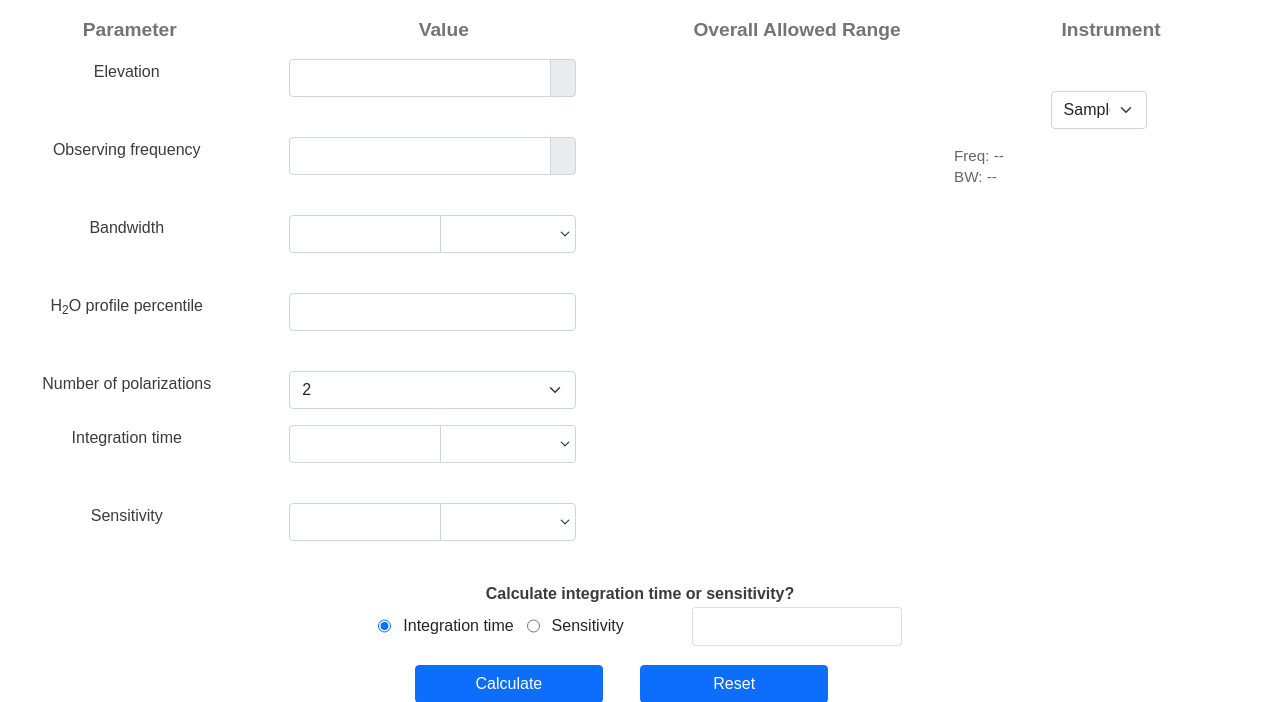
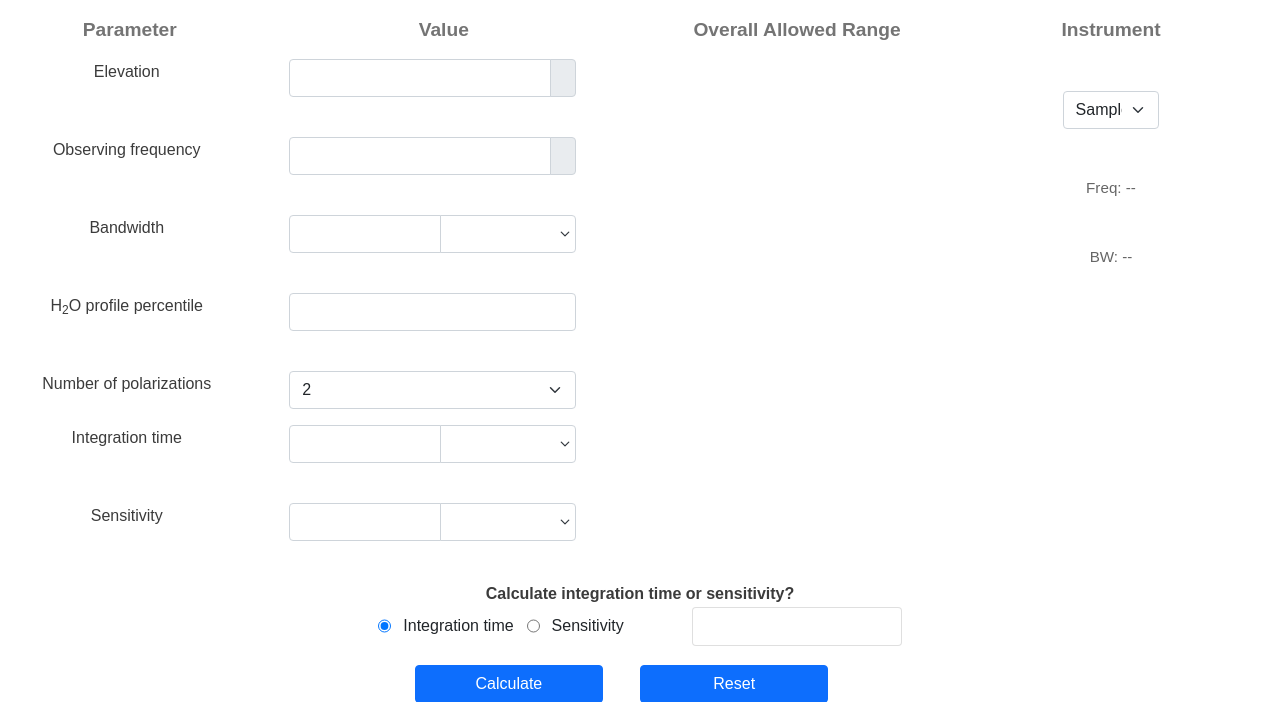
Before and after one commit to ukatc/AtLAST_sensitivity_calculator, a Python web app: template web_client/templates/sensitivity_calculator.html in a window 1280 px wide; the page is wider, and only the part inside the window is pictured. Shown: the part 305-1007 px from the top of that part. Run offline with Jinja, Linux system fonts and the light colour scheme; the template is opened without the code that fills it: most values are stand-ins (such as "Sample title", 1, 10 or a date in 2020); lists and menus that the app fills with data are empty.

Commit message:
ASC-32 Aligned instrument rows to the middle

```diff
--- a/web_client/templates/sensitivity_calculator.html
+++ b/web_client/templates/sensitivity_calculator.html
@@ -187,11 +187,11 @@
 
           <!-- RIGHT AREA -->
           <div class="col-md-3">
-            <div class="row">
+            <div class="row justify-content-center">
               <div class="titles col-12 mb-5">Instrument</div>
               <div class="row justify-content-center">
                 <div class="col-5">
-                  <div class="input-group mb-3">
+                  <div class="input-group mb-5">
                     <select class="form-select" id="instrument-type" name="instrument">
                       {% for instrument in instruments %}
                         <option value="{{ instrument }}" {% if instrument == 'Default' %}selected="selected"{% endif %}>
@@ -201,14 +201,20 @@
                     </select>
                   </div>
                 </div>
+                <div class="allowed-range-info">
+                  <div id="instrument-ranges-display">
+                    <div class="row justify-content-center mb-5" id="freq-range">Freq: --</div>
+                    <div class="row justify-content-center mb-5" id="bw-range">BW: --</div>
+                  </div>
+                </div>
               </div>
             </div>
-            <div class="allowed-range-info">
+            <!-- <div class="allowed-range-info">
               <div id="instrument-ranges-display">
-                <div class="row" id="freq-range">Freq: --</div>
-                <div class="row" id="bw-range">BW: --</div>
+                <div class="row justify-content-center mb-5" id="freq-range">Freq: --</div>
+                <div class="row justify-content-center mb-5" id="bw-range">BW: --</div>
               </div>
-            </div>
+            </div> -->
           </div>
 
         </div>
```
